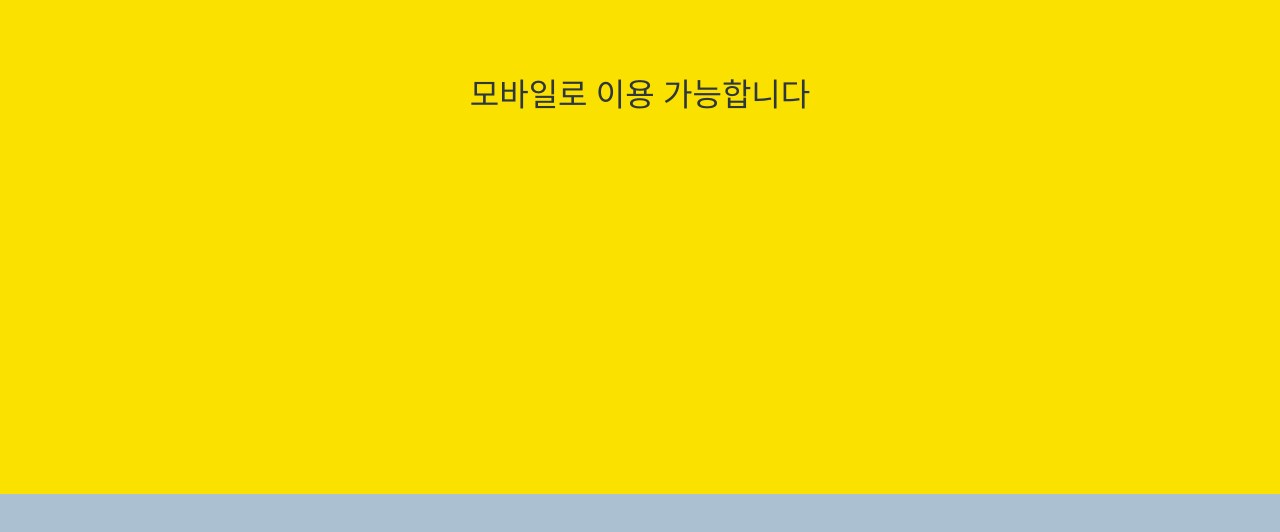
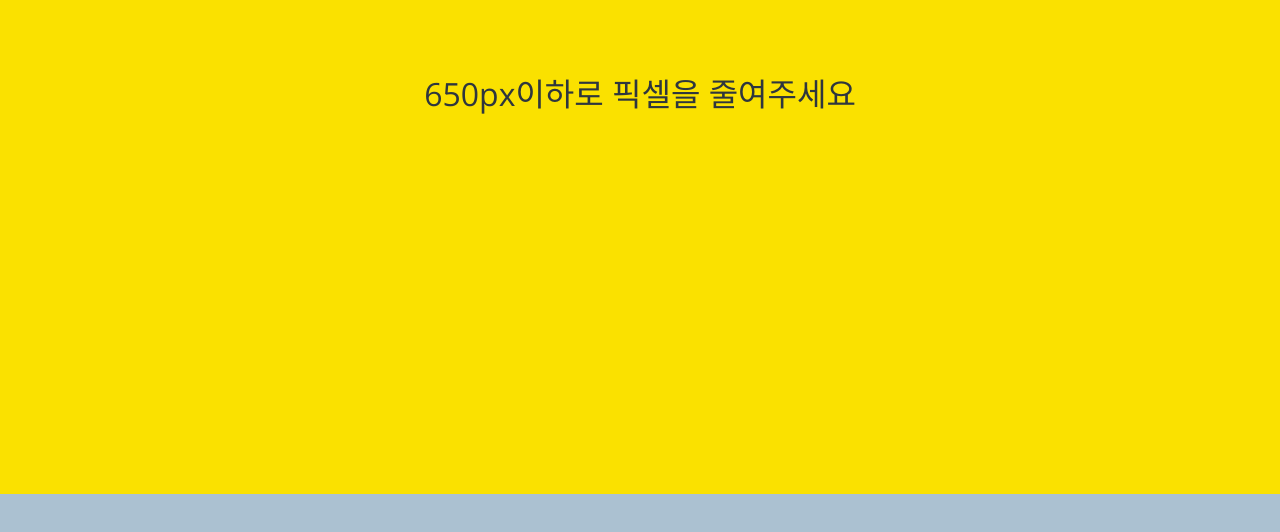
Before and after one commit to Shinjiwoooo/KakaoTalk_clone, a plain HTML site: page chat.html in a window 1280 px wide. Shown: the part 306-838 px from the top of the page. Drawn offline with nearby package versions, Linux system fonts and the light colour scheme.

Commit message:
2022/01/27

```diff
--- a/chat.html
+++ b/chat.html
@@ -79,7 +79,7 @@
     </form>
 
     <div id="no-mobile">
-        <span>모바일로 이용 가능합니다</span>
+        <span> 650px이하로 픽셀을 줄여주세요</span>
     </div>
 
     <script src="https://kit.fontawesome.com/6478f529f2.js" crossorigin="anonymous"></script>
```
Also changed, not shown: chats.html (+1 -1 lines), find.html (+1 -1 lines), friends.html (+1 -1 lines), index.html (+1 -1 lines), more.html (+1 -1 lines), settings.html (+1 -1 lines).
